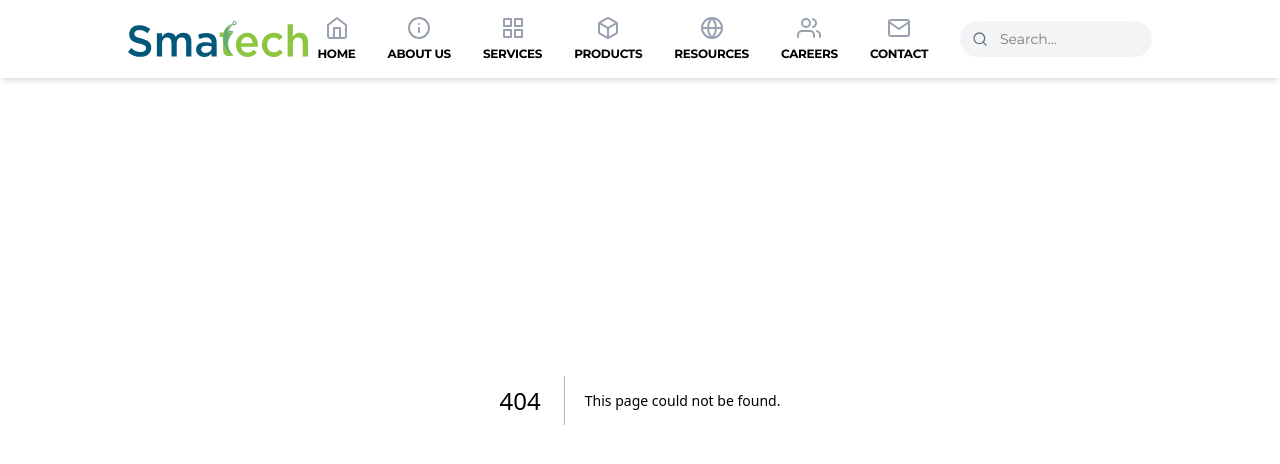
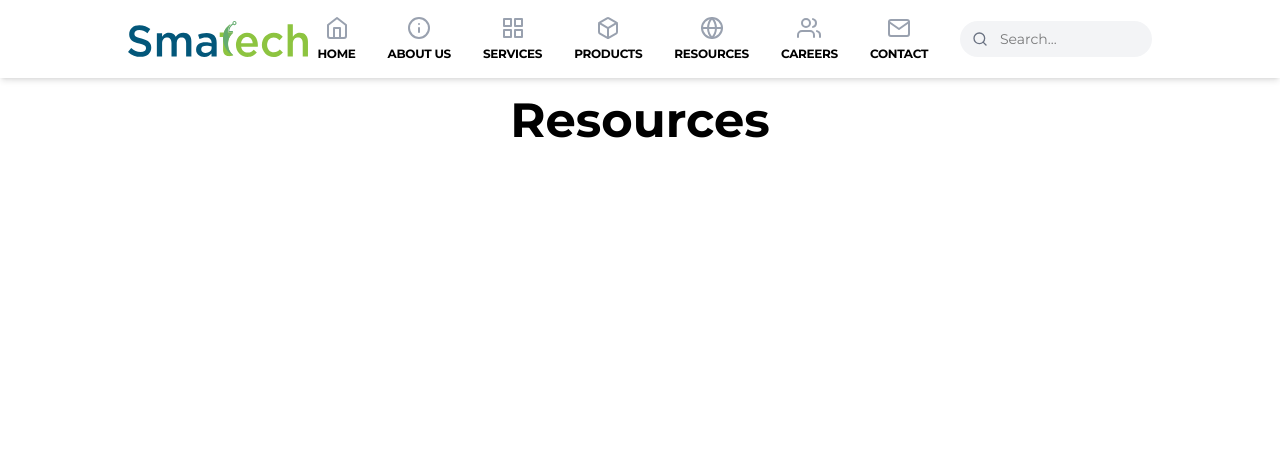
Before and after one commit to billychosee/Website, a Next.js app: page /resources in a window 1280 px wide. Before the commit this address had no page. Shown: the top 464 px of the page. Built offline with nearby package versions, Linux system fonts and the light colour scheme.

Commit message:
Final Changes ts configgfdsd

```diff
--- /dev/null
+++ b/src/app/resources/page.tsx
@@ -0,0 +1,11 @@
+import React from 'react'
+
+function Resources() {
+  return (
+    <div className='bg-white py-24 text-black text-center'>
+      <h1 className='text-5xl font-bold'>Resources</h1>
+    </div>
+  )
+}
+
+export default Resources
```
Also changed, not shown: 1 other file (tests, documents, lock files or other folders).
